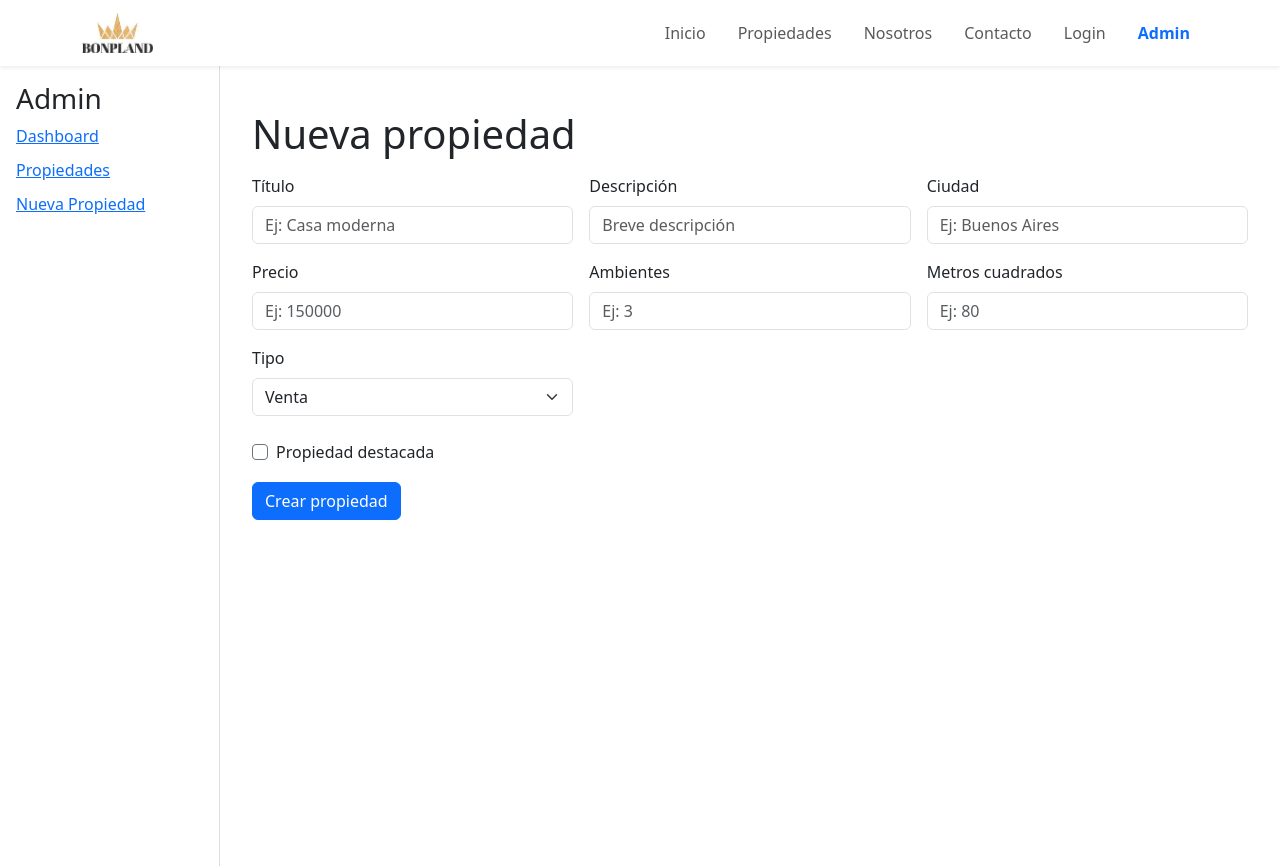
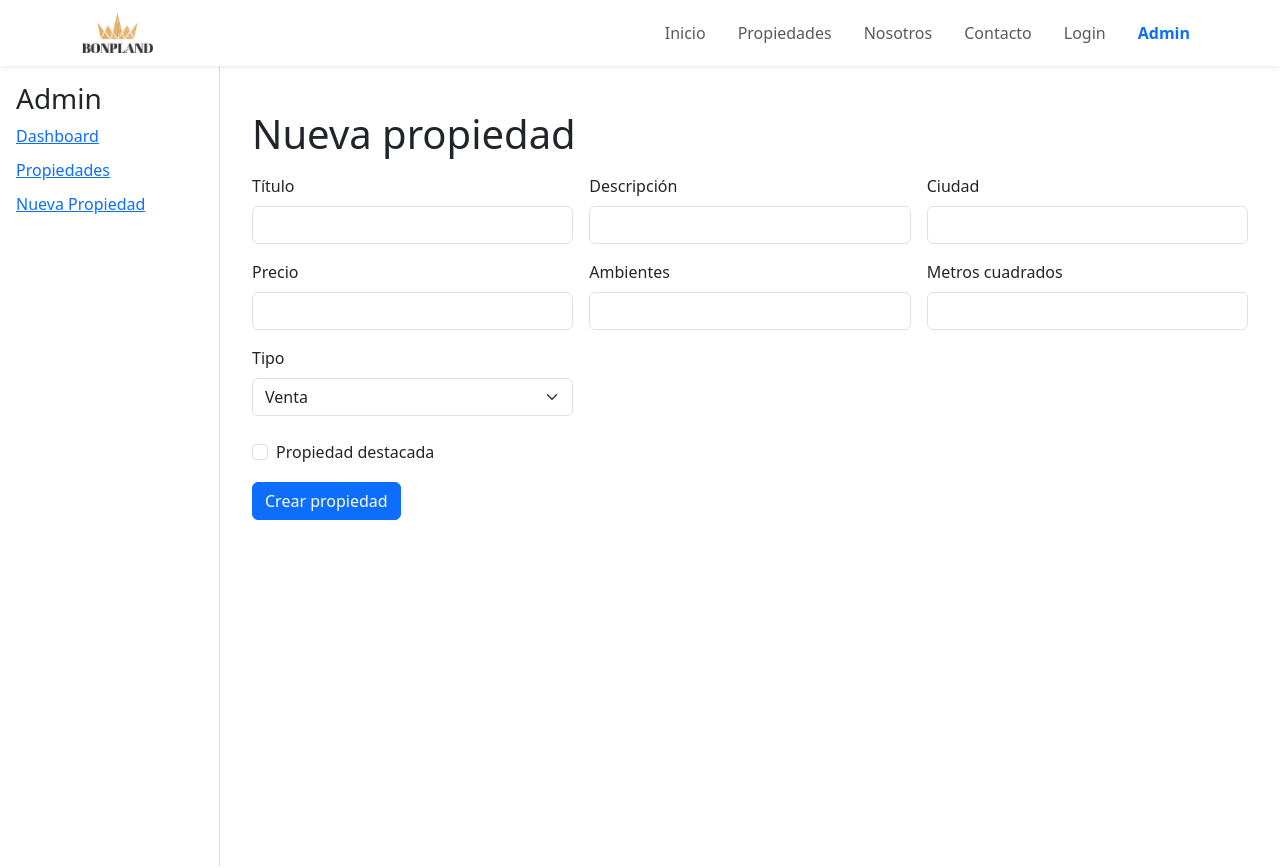
Before and after one commit to ali-zunega/project_bonpland, a React (Vite) app in the folder frontend/: page /admin/properties/new in a window 1280 px wide. Shown: the top 868 px of the page. Built offline with nearby package versions, Linux system fonts and the light colour scheme.

Commit message:
feat(admin): integrate property management with service layer and prepare for API

```diff
--- a/frontend/src/admin/PropertyForm/PropertyForm.jsx
+++ b/frontend/src/admin/PropertyForm/PropertyForm.jsx
@@ -1,20 +1,18 @@
-import { useState } from "react";
+import { useState, useEffect } from "react";
 import { useParams, useNavigate } from "react-router-dom";
-import properties from "../../data/properties.json";
+
+import {
+    getPropertyById,
+    createProperty,
+    updateProperty,
+} from "../../services/propertyService";
 
 const PropertyForm = () => {
     const { id } = useParams();
     const isEdit = Boolean(id);
     const navigate = useNavigate();
-    const propertyToEdit = properties.find(
-        (p) => p.id === Number(id)
-    );
 
-    const [formData, setFormData] = useState(
-        isEdit && propertyToEdit
-            ? propertyToEdit
-            :
-            {
+    const [formData, setFormData] = useState({
         title: "",
         description: "",
         country: "",
@@ -23,18 +21,41 @@ const PropertyForm = () => {
         area: "",
         rooms: "",
         status: "",
-                type: "",
+        type: "sale",
         featured: false,
     });
 
+    const [loading, setLoading] = useState(false);
+    const [loadingData, setLoadingData] = useState(isEdit);
+    const [error, setError] = useState(null);
 
+    // 🔥 Cargar propiedad en modo edición
+    useEffect(() => {
+        const fetchProperty = async () => {
+            if (!isEdit) return;
 
+            try {
+                const data = await getPropertyById(id);
+                setFormData(data);
+            } catch (err) {
+                setError("Error al cargar la propiedad");
+                console.error(err);
+            } finally {
+                setLoadingData(false);
+            }
+        };
+
+        fetchProperty();
+    }, [id, isEdit]);
+
+    // 🧠 Manejo de inputs
     const handleChange = (e) => {
         const { name, value, type, checked } = e.target;
 
         setFormData((prev) => ({
             ...prev,
-            [name]: type === "checkbox"
+            [name]:
+                type === "checkbox"
                     ? checked
                     : type === "number"
                         ? Number(value)
@@ -42,78 +63,149 @@ const PropertyForm = () => {
         }));
     };
 
-    const handleSubmit = (e) => {
+    // 🚀 Submit
+    const handleSubmit = async (e) => {
         e.preventDefault();
+        setLoading(true);
+        setError(null);
 
+        try {
             if (isEdit) {
-            console.log("EDITAR", formData);
+                await updateProperty(id, formData);
             } else {
-            console.log("CREAR", formData);
+                await createProperty(formData);
             }
 
             navigate("/admin/properties", { replace: true });
+        } catch (err) {
+            setError("Error al guardar la propiedad");
+            console.error(err);
+        } finally {
+            setLoading(false);
+        }
     };
+
+    // ⏳ Loading inicial (edit)
+    if (loadingData) {
+        return (
+            <div className="text-center mt-4">
+                <div className="spinner-border" />
+                <p className="mt-2">Cargando propiedad...</p>
+            </div>
+        );
+    }
+
+    // ❌ Error UI
+    if (error) {
+        return <p className="text-danger text-center mt-4">{error}</p>;
+    }
 
     return (
         <div className="container mt-4">
-            <h1 className="mb-3">{isEdit ? "Editar propiedad" : "Nueva propiedad"}</h1>
+            <h1 className="mb-3">
+                {isEdit ? "Editar propiedad" : "Nueva propiedad"}
+            </h1>
 
             <form onSubmit={handleSubmit} className="row g-3">
 
                 <div className="col-md-4">
                     <label className="form-label">Título</label>
-                    <input className="form-control" name="title" placeholder="Ej: Casa moderna" value={formData.title} onChange={handleChange} />
+                    <input
+                        className="form-control"
+                        name="title"
+                        value={formData.title}
+                        onChange={handleChange}
+                    />
                 </div>
 
                 <div className="col-md-4">
                     <label className="form-label">Descripción</label>
-                    <input className="form-control" name="description" placeholder="Breve descripción" value={formData.description} onChange={handleChange} />
+                    <input
+                        className="form-control"
+                        name="description"
+                        value={formData.description}
+                        onChange={handleChange}
+                    />
                 </div>
 
                 <div className="col-md-4">
                     <label className="form-label">Ciudad</label>
-                    <input className="form-control" name="city" placeholder="Ej: Buenos Aires" value={formData.city} onChange={handleChange} />
+                    <input
+                        className="form-control"
+                        name="city"
+                        value={formData.city}
+                        onChange={handleChange}
+                    />
                 </div>
 
                 <div className="col-md-4">
                     <label className="form-label">Precio</label>
-                    <input className="form-control" type="number" name="price" placeholder="Ej: 150000" value={formData.price} onChange={handleChange} />
+                    <input
+                        className="form-control"
+                        type="number"
+                        name="price"
+                        value={formData.price}
+                        onChange={handleChange}
+                    />
                 </div>
 
                 <div className="col-md-4">
                     <label className="form-label">Ambientes</label>
-                    <input className="form-control" type="number" name="rooms" placeholder="Ej: 3" value={formData.rooms} onChange={handleChange} />
+                    <input
+                        className="form-control"
+                        type="number"
+                        name="rooms"
+                        value={formData.rooms}
+                        onChange={handleChange}
+                    />
                 </div>
 
                 <div className="col-md-4">
                     <label className="form-label">Metros cuadrados</label>
-                    <input className="form-control" type="number" name="area" placeholder="Ej: 80" value={formData.area} onChange={handleChange} />
+                    <input
+                        className="form-control"
+                        type="number"
+                        name="area"
+                        value={formData.area}
+                        onChange={handleChange}
+                    />
                 </div>
 
                 <div className="col-md-4">
                     <label className="form-label">Tipo</label>
-                    <select className="form-select" name="type" value={formData.type} onChange={handleChange}>
+                    <select
+                        className="form-select"
+                        name="type"
+                        value={formData.type}
+                        onChange={handleChange}
+                    >
                         <option value="sale">Venta</option>
                         <option value="rent">Alquiler</option>
                     </select>
                 </div>
 
                 <div className="col-12">
-                    <div className=" form-check mt-2">
+                    <div className="form-check mt-2">
                         <input
                             type="checkbox"
                             name="featured"
                             checked={formData.featured}
                             onChange={handleChange}
-                            className="form-check-input border border-secondary"
+                            className="form-check-input"
                         />
-                        <label className="form-check-label">Propiedad destacada</label>
+                        <label className="form-check-label">
+                            Propiedad destacada
+                        </label>
                     </div>
                 </div>
 
                 <div className="col-12">
-                    <button className="btn btn-primary">
-                        {isEdit ? "Actualizar propiedad" : "Crear propiedad"}
+                    <button className="btn btn-primary" disabled={loading}>
+                        {loading
+                            ? "Guardando..."
+                            : isEdit
+                                ? "Actualizar propiedad"
+                                : "Crear propiedad"}
                     </button>
                 </div>
 
--- a/frontend/src/admin/PropertyList/PropertyList.jsx
+++ b/frontend/src/admin/PropertyList/PropertyList.jsx
@@ -1,16 +1,38 @@
-import { useState } from "react";
-import properties from "../../data/properties.json";
 import { Link } from "react-router-dom";
+import { useEffect, useState } from "react";
+
+import { getProperties, deleteProperty } from "../../services/propertyService";
 
 const PropertyList = () => {
+    const [propertyList, setPropertyList] = useState([]);
+    const [toast, setToast] = useState(null);
+    const [Loading, setLoading] = useState(true);
 
-    const [toast, setToast] = useState(null);
+    useEffect(() => {
+        const fetchData = async () => {
 
-    const [propertyList, setPropertyList] = useState(properties);
+            try {
+                const data = await getProperties();
+                setPropertyList(data);
+                setLoading(false);
+            }
+            catch (error) {
+                console.error("Error al cargar propiedades:", error);
+                setToast("Error al cargar propiedades");
+            }
+            finally {
+                setLoading(false);
+            }
+        };
 
-    const handleDelete = (id) => {
+        fetchData();
+    }, []);
+
+    const handleDelete = async (id) => {
         const confirmDelete = window.confirm("¿Eliminar esta propiedad?");
         if (!confirmDelete) return;
+
+        await deleteProperty(id);
 
         setPropertyList((prev) =>
             prev.filter((property) => property.id !== id)
@@ -22,12 +44,11 @@ const PropertyList = () => {
             setToast(null);
         }, 2000);
     };
+
     return (
         <div>
-            <div>
-
-                {
-                    toast && (
+            {/* TOAST */}
+            {toast && (
                 <div style={{
                     position: "fixed",
                     top: "20px",
@@ -39,11 +60,9 @@ const PropertyList = () => {
                 }}>
                     {toast}
                 </div>
-                    )
-                }
-            </div>
+            )}
+
             <h1>Administrar propiedades</h1>
-
 
             <Link to="/admin/properties/new">
                 <button className="btn btn-success">Nueva propiedad</button>
@@ -56,14 +75,16 @@ const PropertyList = () => {
                     <p>{property.city}</p>
                     <p>${property.price}</p>
 
-
                     <div style={{ display: "flex", gap: "10px" }}>
 
                         <Link to={`/admin/properties/${property.id}/edit`}>
                             <button className="btn btn-primary">Editar</button>
                         </Link>
 
-                        <button className="btn btn-danger" onClick={() => handleDelete(property.id)}>
+                        <button
+                            className="btn btn-danger"
+                            onClick={() => handleDelete(property.id)}
+                        >
                             Eliminar
                         </button>
 
--- a/frontend/src/services/propertyService.js
+++ b/frontend/src/services/propertyService.js
@@ -0,0 +1,41 @@
+const API_URL = "http://localhost:3000/api/v1/"; // ajustalo
+
+export const getProperties = async () => {
+  const res = await fetch(`${API_URL}/properties`);
+  return res.json();
+};
+
+export const getPropertyById = async (id) => {
+  const res = await fetch(`${API_URL}/properties/${id}`);
+  return res.json();
+};
+
+export const createProperty = async (data) => {
+  const res = await fetch(`${API_URL}/properties`, {
+    method: "POST",
+    headers: {
+      "Content-Type": "application/json",
+    },
+    body: JSON.stringify(data),
+  });
+
+  return res.json();
+};
+
+export const updateProperty = async (id, data) => {
+  const res = await fetch(`${API_URL}/properties/${id}`, {
+    method: "PUT",
+    headers: {
+      "Content-Type": "application/json",
+    },
+    body: JSON.stringify(data),
+  });
+
+  return res.json();
+};
+
+export const deleteProperty = async (id) => {
+  await fetch(`${API_URL}/properties/${id}`, {
+    method: "DELETE",
+  });
+};
```
Lines whose indentation alone changed are shown as unchanged.
